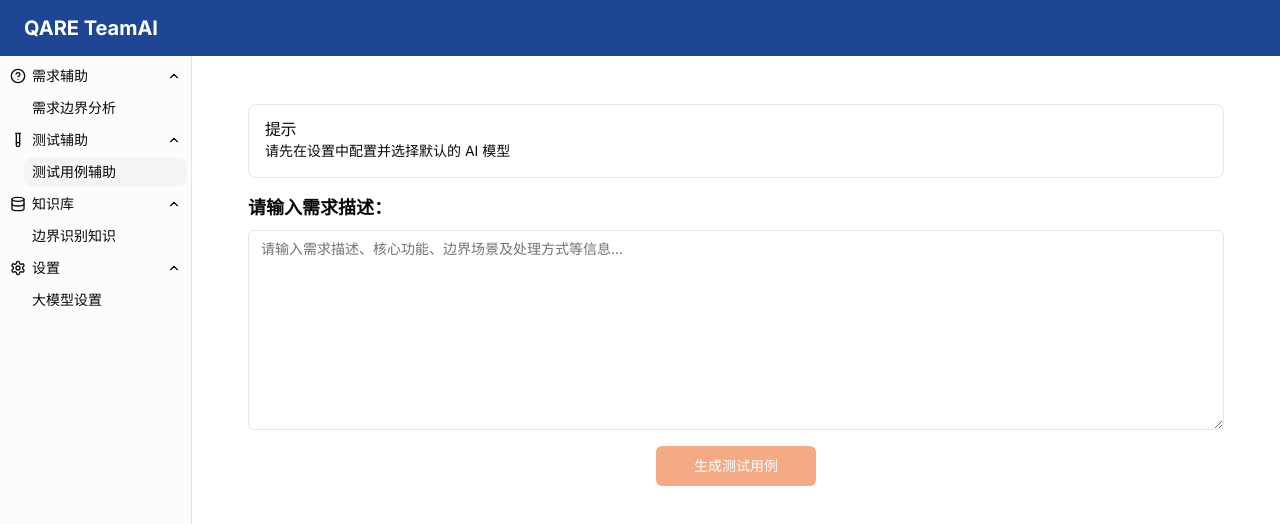
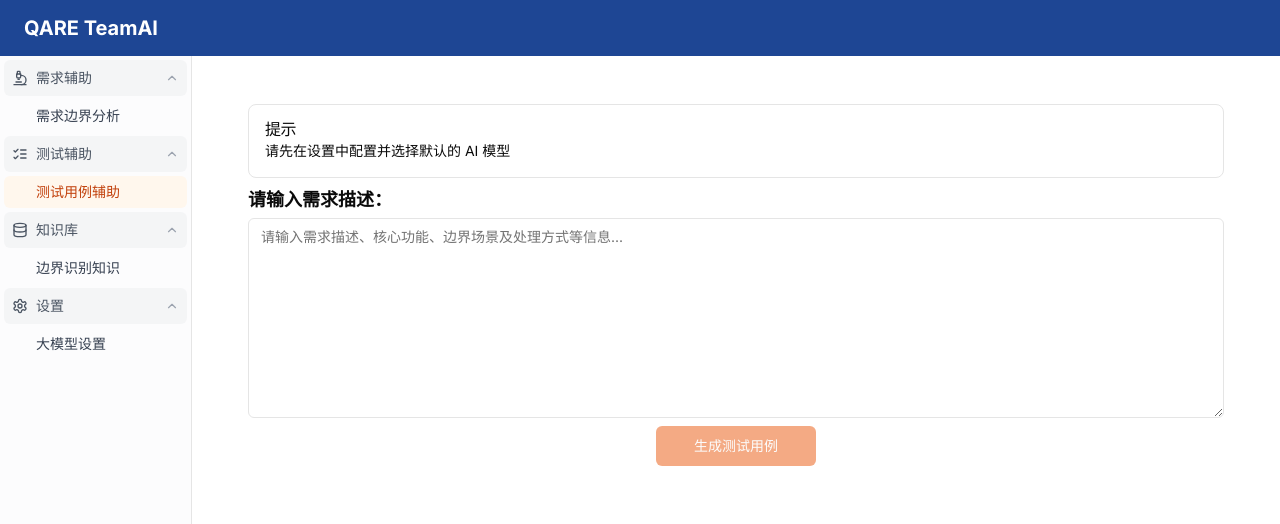
Before and after one commit to shinymm/team-evolve-fork, a Next.js app: page /requirements/test-cases in a window 1280 px wide. Shown: the top 524 px of the page. Built offline with nearby package versions, Linux system fonts and the light colour scheme.

Commit message:
UI adjustment

```diff
--- a/components/sidebar.tsx
+++ b/components/sidebar.tsx
@@ -1,6 +1,6 @@
 'use client'
 
-import { ChevronDown, Settings, Database, HelpCircle, TestTube } from 'lucide-react'
+import { ChevronDown, Settings, Database, Microscope, ListChecks } from 'lucide-react'
 import Link from "next/link"
 import { usePathname, useRouter } from "next/navigation"
 import { useState, useEffect } from "react"
@@ -18,14 +18,14 @@ interface MenuItem {
 const menuItems: MenuItem[] = [
   {
     title: "需求辅助",
-    icon: <HelpCircle className="h-4 w-4" />,
+    icon: <Microscope className="h-4 w-4" />,
     submenu: [
       { title: "需求边界分析", href: "/requirements/boundary-analysis" },
     ]
   },
   {
     title: "测试辅助",
-    icon: <TestTube className="h-4 w-4" />,
+    icon: <ListChecks className="h-4 w-4" />,
     submenu: [
       { title: "测试用例辅助", href: "/requirements/test-cases" },
     ]
@@ -84,31 +84,35 @@ export function Sidebar() {
 
   return (
     <div className="w-48 border-r bg-gray-50/50 h-[calc(100vh-3.5rem)] sticky top-14">
-      <nav className="p-1 space-y-0.5">
+      <nav className="p-1 space-y-1">
         {menuItems.map((item) => (
-          <div key={item.title}>
-            <button
-              onClick={() => toggleMenu(item.title)}
-              className="w-full flex items-center justify-between p-1.5 rounded-lg hover:bg-gray-100 text-sm"
+          <div key={item.title} className="mb-1">
+            <div
+              className="w-full flex items-center justify-between p-2 text-sm text-gray-600 font-medium bg-gray-100/80 rounded-md cursor-default select-none"
             >
-              <div className="flex items-center gap-1.5">
+              <div className="flex items-center gap-2">
                 {item.icon}
                 <span>{item.title}</span>
               </div>
               <ChevronDown
-                className={`h-3.5 w-3.5 transition-transform ${
+                className={`h-3.5 w-3.5 transition-transform text-gray-400 ${
                   openMenus.includes(item.title) ? "transform rotate-180" : ""
                 }`}
+                onClick={() => toggleMenu(item.title)}
               />
-            </button>
+            </div>
             {openMenus.includes(item.title) && item.submenu && (
-              <div className="ml-5 mt-0.5 space-y-0.5">
+              <div className="mt-1 space-y-0.5">
                 {item.submenu.map((subitem) => (
                   <button
                     key={subitem.href}
                     onClick={() => handleNavigate(subitem.href)}
-                    className={`w-full text-left px-2 py-1 rounded-lg text-sm hover:bg-gray-100
-                      ${pathname === subitem.href ? "bg-gray-100 font-medium" : ""}
+                    className={`w-full text-left pl-8 pr-2 py-1.5 rounded-md text-sm
+                      hover:bg-orange-50 hover:text-orange-700 transition-colors
+                      ${pathname === subitem.href
+                        ? "bg-orange-50 text-orange-700 font-medium"
+                        : "text-gray-700"
+                      }
                       ${navigating === subitem.href ? "opacity-70" : ""}`}
                     disabled={navigating === subitem.href}
                   >
--- a/components/test-case-assistant.tsx
+++ b/components/test-case-assistant.tsx
@@ -84,7 +84,7 @@ export function TestCaseAssistant() {
   }
 
   return (
-    <div className="space-y-4">
+    <div className="space-y-2">
       {!aiConfig && (
         <Alert>
           <AlertTitle>提示</AlertTitle>
@@ -94,17 +94,17 @@ export function TestCaseAssistant() {
         </Alert>
       )}
 
-      <div className="space-y-2">
+      <div className="space-y-1">
         <h2 className="text-lg font-semibold">请输入需求描述：</h2>
         <Textarea
           placeholder="请输入需求描述、核心功能、边界场景及处理方式等信息..."
           value={requirements}
           onChange={(e) => setRequirements(e.target.value)}
-          className="min-h-[200px]"
+          className="min-h-[200px] w-full"
         />
       </div>
 
-      <div className="flex justify-center">
+      <div className="flex justify-center mt-1">
         <Button
           onClick={handleGenerate}
           disabled={!requirements.trim() || isGenerating || !aiConfig}
```
